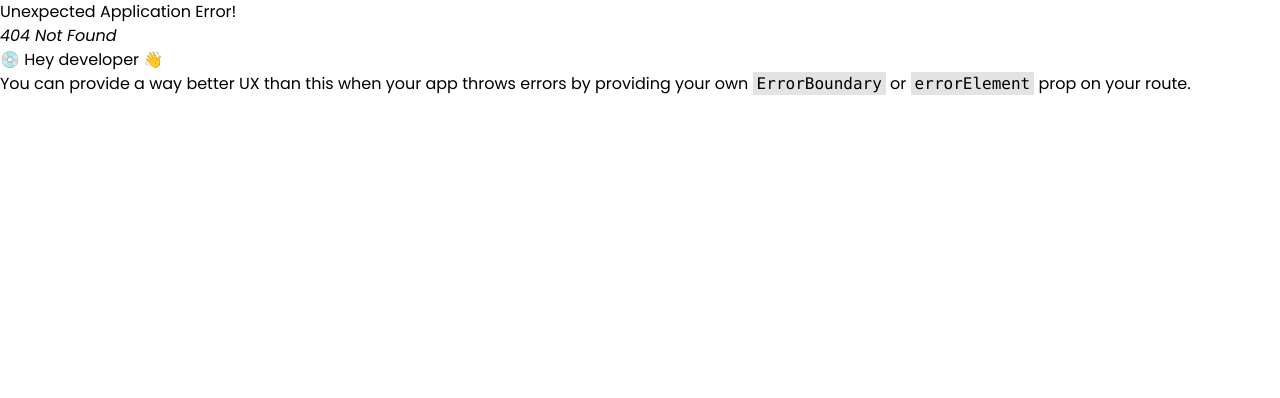
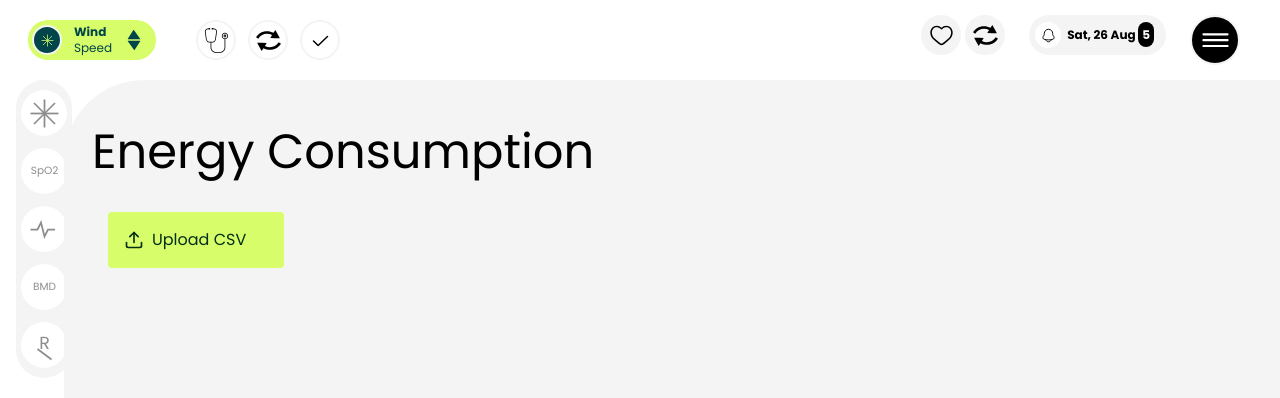
Before and after one commit to HabibMCS/backend_hvac, a React (Vite) app: page /charts in a window 1280 px wide. Before the commit this address had no page. Shown: the top 398 px of the page. Built offline with nearby package versions, Linux system fonts and the light colour scheme.

Commit message:
charts completed

```diff
--- a/package.json
+++ b/package.json
@@ -18,8 +18,10 @@
     "class-variance-authority": "^0.7.0",
     "clsx": "^2.1.1",
     "lucide-react": "^0.446.0",
+    "papaparse": "^5.4.1",
     "react": "^18.3.1",
     "react-dom": "^18.3.1",
+    "react-icons": "^5.3.0",
     "react-router-dom": "^6.26.2",
     "recharts": "^2.13.0",
     "tailwind-merge": "^2.5.2",
--- /dev/null
+++ b/src/components/CsvHandler/Csvhandler.jsx
@@ -0,0 +1,56 @@
+import React, { useState } from 'react';
+import Papa from 'papaparse';
+import { FiUpload } from 'react-icons/fi';
+import LineChartComponent from '../LineChart/LineChartComponent';
+
+const CsvUploader = () => {
+  const [data, setData] = useState([]);
+
+  const handleFileUpload = (event) => {
+    const file = event.target.files[0];
+    if (file) {
+      Papa.parse(file, {
+        header: true,
+        skipEmptyLines: true,
+        complete: (result) => {
+          const parsedData = result.data.map((row) => {
+            if (row["Time Stamp"]) {
+              // Convert "Time Stamp" to HH:MM format
+              const date = new Date(row["Time Stamp"]);
+              row["Time Stamp"] = date.toLocaleTimeString([], { hour: '2-digit', minute: '2-digit', hour12: false });
+            }
+            return row;
+          });
+          setData(parsedData);
+        },
+      });
+    }
+  };
+
+  return (
+    <div className="p-4">
+
+
+      {data.length > 0 ? (
+       <LineChartComponent
+       data={data}
+       xAxisKey="Time Stamp" // specify the column name for x-axis
+     />
+      ):
+      (
+        <label className="flex items-center gap-2 bg-[#d7fd6a] text-green-950 px-4 py-2 w-44 h-14 rounded cursor-pointer hover:bg-lime-700">
+        <FiUpload className="text-xl" />
+        <span>Upload CSV</span>
+        <input
+          type="file"
+          accept=".csv"
+          onChange={handleFileUpload}
+          className="hidden"
+        />
+       </label>
+      )}
+    </div>
+  );
+};
+
+export default CsvUploader;
--- /dev/null
+++ b/src/components/LineChart/LineChartComponent.jsx
@@ -0,0 +1,54 @@
+import React from 'react';
+import {
+  LineChart,
+  Line,
+  XAxis,
+  YAxis,
+  CartesianGrid,
+  Tooltip,
+  ResponsiveContainer,
+  Legend
+} from 'recharts';
+
+const LineChartComponent = ({ data, xAxisKey }) => {
+  // Get y-axis keys by filtering out the xAxisKey from the data keys
+  const yAxisKeys = Object.keys(data[0] || {}).filter(key => key !== xAxisKey);
+
+  // Function to calculate the next step value
+  const getNextStep = (maxValue) => {
+    const step = 3; // Change this based on your required step size
+    return Math.ceil((maxValue + 1) / step) * step; // Round up to the next step
+  };
+
+  return (
+    <div className="mt-4 space-y-8">
+      {yAxisKeys.map((key) => {
+        // Calculate the maximum value for the current y-axis key
+        const maxValue = Math.max(...data.map(item => item[key] || 0));
+
+        return (
+          <div key={key} className="p-4 border rounded shadow">
+            <h2 className="text-center text-xl font-semibold mb-4">{key} over Time</h2>
+            <ResponsiveContainer width="100%" height={300}>
+              <LineChart data={data}>
+                <CartesianGrid strokeDasharray="3 3" />
+                <XAxis dataKey={xAxisKey} />
+                <YAxis domain={[0, getNextStep(maxValue)]} /> {/* Set the Y-axis domain */}
+                <Tooltip />
+                <Legend />
+                <Line
+                  type="monotone"
+                  dataKey={key}
+                  stroke={`#${Math.floor(Math.random() * 16777215).toString(16)}`}
+                  dot={false}
+                />
+              </LineChart>
+            </ResponsiveContainer>
+          </div>
+        );
+      })}
+    </div>
+  );
+};
+
+export default LineChartComponent;
--- a/src/main.jsx
+++ b/src/main.jsx
@@ -12,6 +12,7 @@ import Login from './pages/Login/Login';
 import Profile from './pages/Profile/Profile';
 import Energy from './pages/Energy/Energy';
 import Dashboard from './pages/Dashboard/Dashboard';
+import  Charts  from './pages/Charts/Charts';
 
 
 
@@ -22,6 +23,7 @@ const router = createBrowserRouter(
       <Route path="/dashboard" element={<Dashboard />} />
       <Route path="/profile" element={<Profile />} />
       <Route path="/energy" element={<Energy />} />
+      <Route path="/charts" element={<Charts />} />
     </Route>
   )
 );
--- /dev/null
+++ b/src/pages/Charts/Charts.jsx
@@ -0,0 +1,32 @@
+import React from 'react'
+import Sidebar from '@/components/Sidebar/Sidebar';
+import CsvTable from '@/components/CsvHandler/Csvhandler';
+
+
+
+ const Charts = () => {
+    return (
+        <div className='flex'>
+            <Sidebar />
+            <section className="max-h-[90vh] p-7 w-full overflow-y-auto hide-scrollbar bg-[#f4f4f4] custom-rounded">
+                <div className="text-5xl mt-5 font-normal">Energy Consumption</div>
+
+
+                {/* Container for LineChartHome and NumberCards */}
+                <div className="flex gap-6 mb-4 mt-5">
+                    <div className="w-full pr-2">
+                        <CsvTable />
+                    </div>
+
+                </div>
+
+                {/* Container for LollipopCharts aligned with LineChartHome */}
+
+
+                {/* Additional sections (e.g., CoolingTime, UnitChart, PowerChart) can go here */}
+            </section>
+        </div>
+    );
+}
+
+export default Charts;
```
Also changed, not shown: 1 other file (tests, documents, lock files or other folders).
